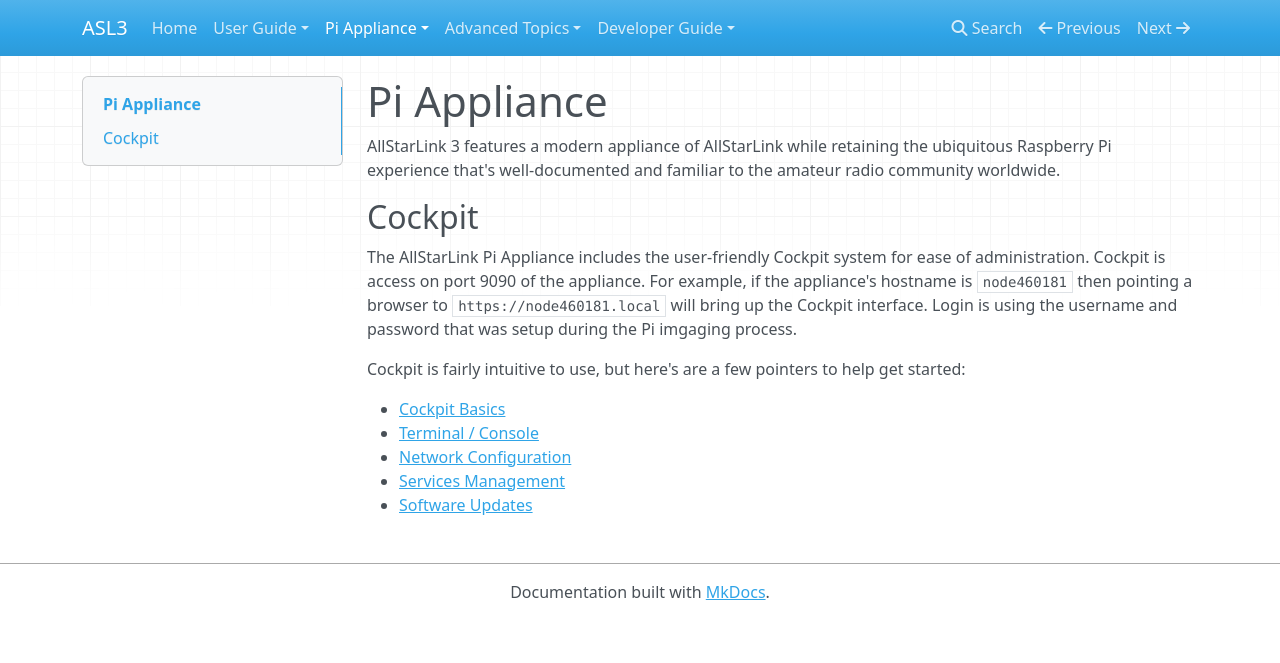
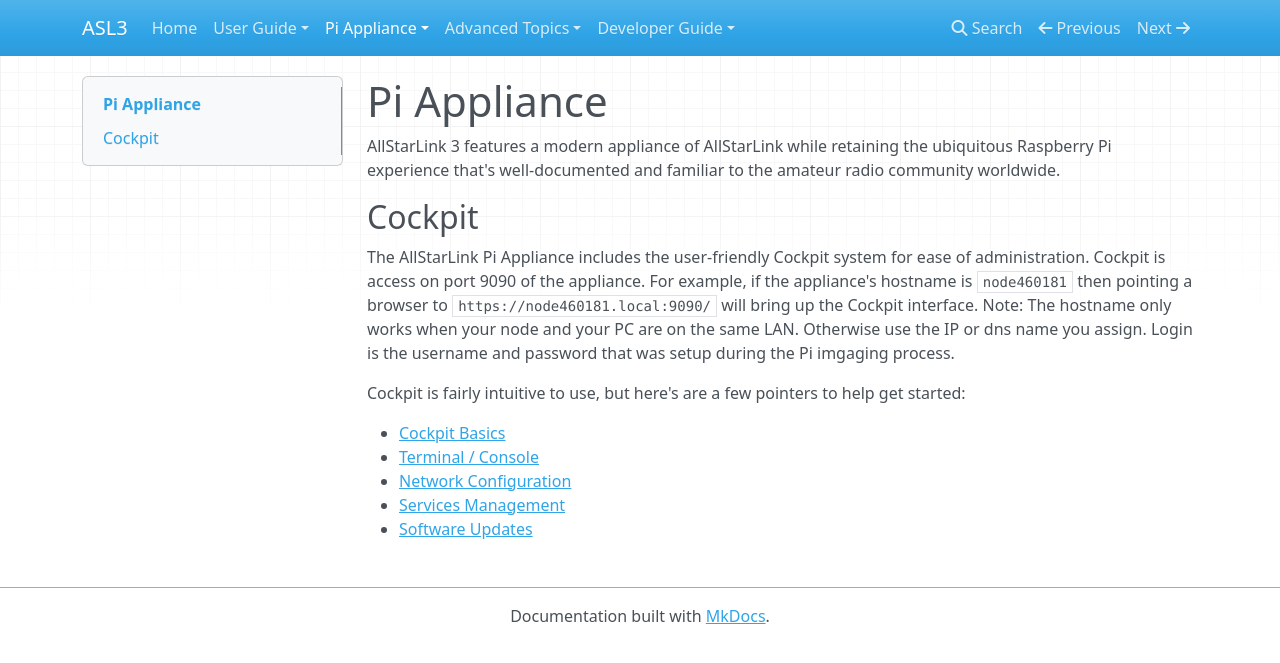
Before and after one commit to AllStarLink/ASL3-Manual, an MkDocs documentation site: the page built from docs/pi/index.md, in a window 1280 px wide. Shown: the top 663 px of the page. Built offline with MkDocs 1.6.1, drawn with Linux system fonts in a browser that asks for light colours; nearby versions of some CDN libraries.

Commit message:
Update Cockpit index
Add port to URL.

Mention same LAN requirement. Already had a user tripped up by this.

```diff
--- a/docs/pi/index.md
+++ b/docs/pi/index.md
@@ -9,9 +9,11 @@
 Cockpit system for ease of administration. Cockpit
 is access on port 9090 of the appliance. For example, if
 the appliance's hostname is `node460181` then pointing a
-browser to `https://node460181.local` will bring up the
-Cockpit interface. Login is using the username and password
-that was setup during the Pi imgaging process.
+browser to `https://node460181.local:9090/` will bring up
+the Cockpit interface. Note: The hostname only works
+when your node and your PC are on the same LAN. Otherwise
+use the IP or dns name you assign. Login is the username
+and password that was setup during the Pi imgaging process.
 
 Cockpit is fairly intuitive to use, but here's are a few
 pointers to help get started:
```
